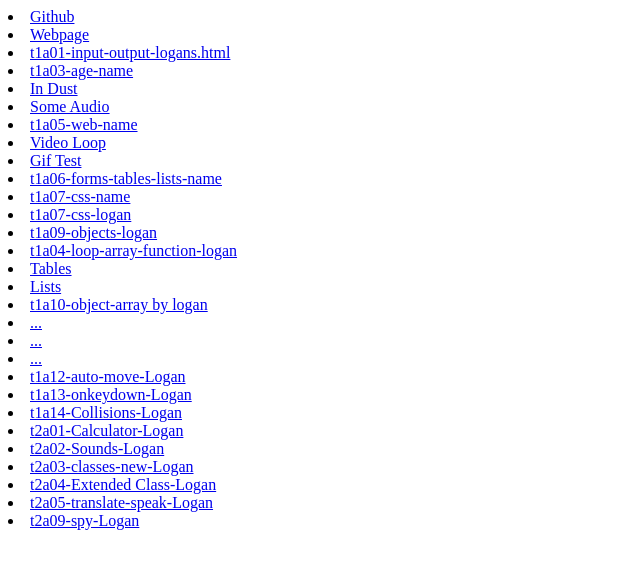
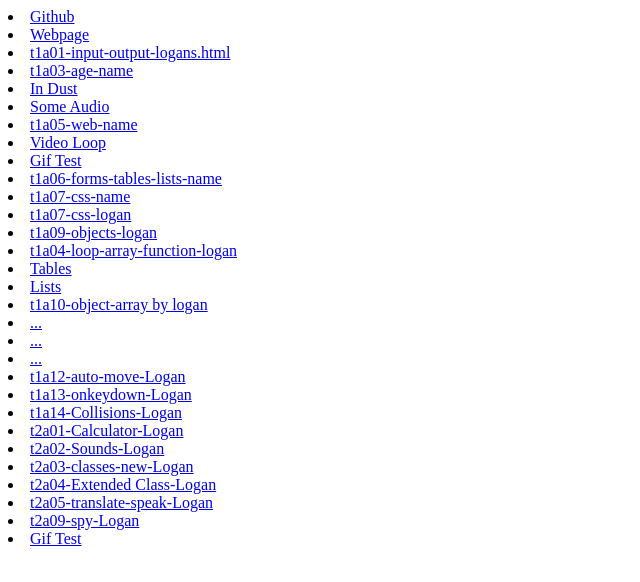
Before and after one commit to Patient-665/logans-coding-ellis-2019, a plain HTML site: page public/index.html in a window 1280 px wide. Shown: the whole page, without its empty margins (0-640 px from the left). Drawn offline with Linux system fonts and the light colour scheme.

Commit message:
Update index.html

```diff
--- a/public/index.html
+++ b/public/index.html
@@ -29,3 +29,4 @@
 <li><a href="Extended Class.html">t2a04-Extended Class-Logan</a>
 <li><a href="t2a05-translate-speak-Logan.html">t2a05-translate-speak-Logan</a>
 <li><a href="t2a09-spy-Logan.html">t2a09-spy-Logan</a>
+<li><a href="Gif Test.html">Gif Test</a>
```
